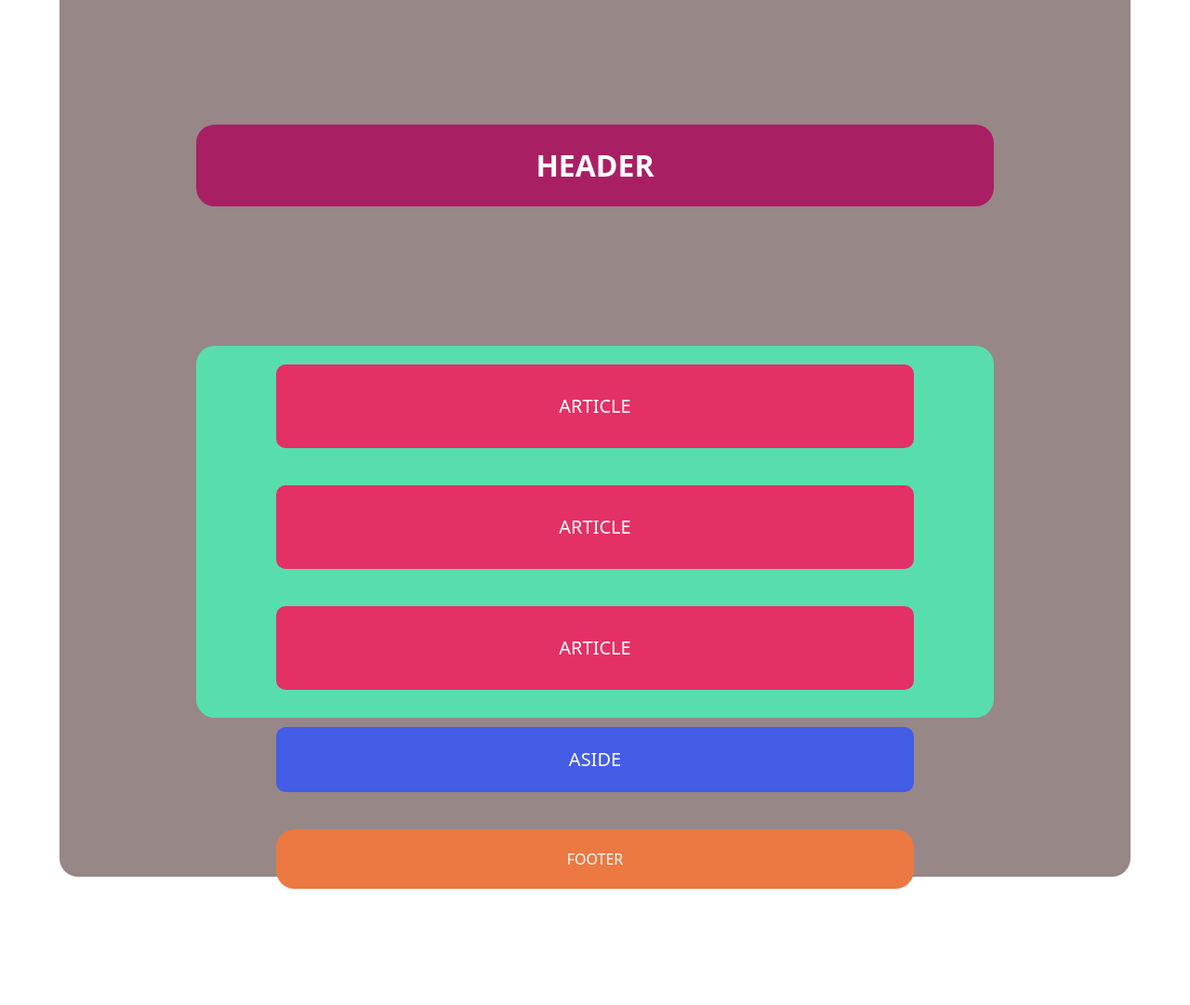
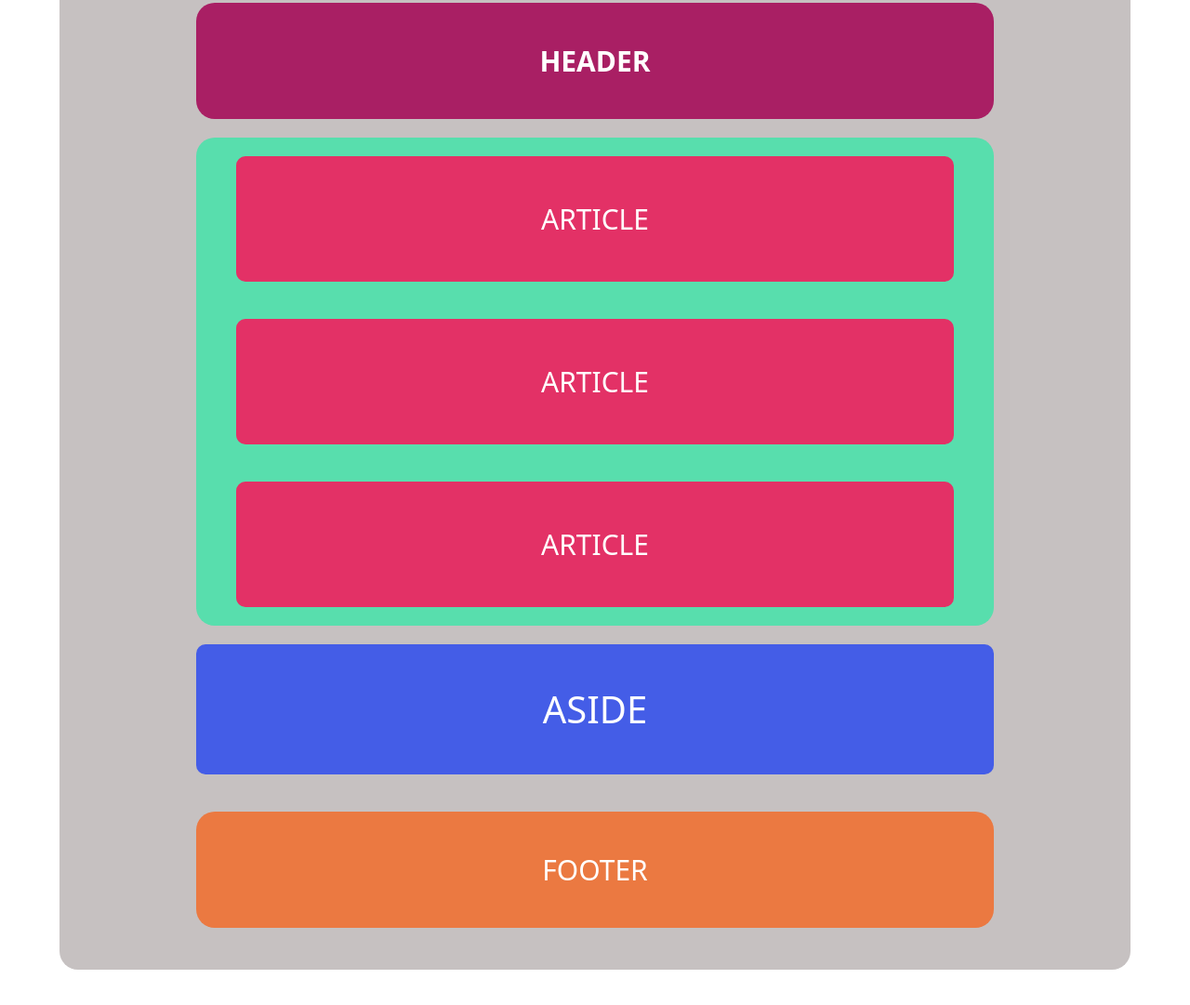
Before and after one commit to StephanieJones1015/practiceRepo, a plain HTML site: page index.html in a window 1280 px wide. Shown: the part 107-1188 px from the top of the page at 93% size. Before the commit the page ends 1100 px from the top, so only its background shows below. Drawn offline with Linux system fonts and the light colour scheme.

Commit message:
changed the placement of the footer and aside in html and then adjusted the css

```diff
--- a/css/style.css
+++ b/css/style.css
@@ -3,11 +3,11 @@
     flex-direction: column;
     justify-content: center;
     align-items: center;
-    background-color: #978787;
+    background-color: #c6c1c1;
     padding: 40px;
     margin: 50px auto;
     width: 90%;
-    height: 1000px;
+    height: 1100px;
     border-radius: 20px;
     justify-content: space-evenly;
 
@@ -17,29 +17,35 @@
     background-color: rgb(169, 31, 100);
     border-radius: 20px;
     text-align: center;
-    padding: 20px;
+    padding: 40px;
     margin: 20px auto;
     width: 80%;
+    tex-align: center;
+    font-size: 30px;
+
 }
 .section {
     display: flex;
     flex-direction: column;
     justify-content: space-between;
     width: 80%;
+    height: 100%;
     align-items: center;
     background-color: #58dead;
     border-radius: 20px;
-    height: 400px;
+
 }
 .article{
-    width:80%;
+    width:90%;
     color: white;
     font-size: 20px;
     border-radius: 10px;
     background-color: #e33166;
-    padding: 30px;
+    padding: 45px;
     margin: 20px auto;
+    height: 100%;
     text-align: center;
+    font-size: 30px;
 }
 .aside {
 
@@ -47,10 +53,11 @@
     font-size: 20px;
     border-radius: 10px;
     background-color:#445de7;
-    text-align: center;
-    padding: 20px;
+    padding: 40px;
     margin: 20px auto;
     width: 80%;
+    text-align: center;
+    font-size: 40px;
 }
 .footer {
 
@@ -58,8 +65,10 @@
     background-color: #eb7941;
     border-radius: 20px;
     text-align: center;
-    padding:20px;
+    padding:40px;
     margin: 20px auto;
     width: 80%;
+    tex-align: center;
+    font-size: 30px;
 
 }
--- a/index.html
+++ b/index.html
@@ -14,9 +14,10 @@
         <article class="article">ARTICLE</article>
         <article class="article">ARTICLE</article>
         <article class="article">ARTICLE</article>
-        <aside class = "aside">ASIDE</aside>
-        <footer class="footer">FOOTER</footer>
+
     </section>
+    <aside class = "aside">ASIDE</aside>
+    <footer class="footer">FOOTER</footer>
     </div>
 
 
```
